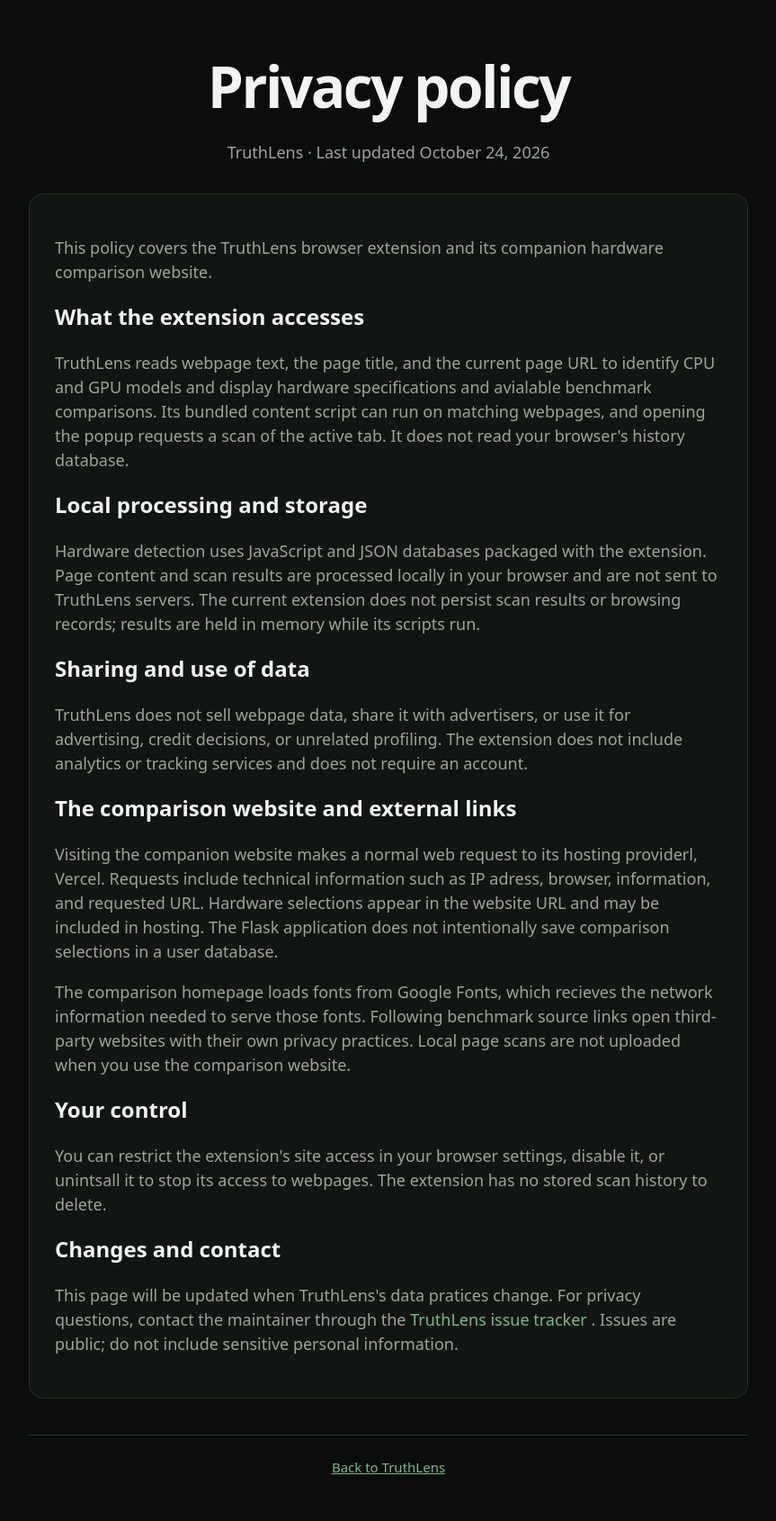
After one commit to Aaryan410/TruthLens, a Flask app: page /privacy in a window 1280 px wide. The commit adds this page. Shown: the whole page at 90% size, without its empty margins (208-1071 px from the left). Run offline with Flask 3, Linux system fonts and the light colour scheme.

Commit message:
added privacy policy page

```diff
--- a/app.py
+++ b/app.py
@@ -18,6 +18,7 @@ COMPANIES = {
         "amd": "AMD"
     }
 }
+
 
 def selected_value(name, choices, default = None):
     value = request.args.get(name)
@@ -78,5 +79,10 @@ def home():
     return render_template("index.html", hardware = hardware, sides = [left, right], comparison = comparison, catalog_error = catalog_error, generated_at = catalog.get("generatedAt", ""),)
 
 
+@app.route("/privacy")
+def privacy():
+    return render_template("privacy.html")
+
+
 if __name__ == "__main__":
     app.run()
--- a/static/style.css
+++ b/static/style.css
@@ -233,3 +233,8 @@ a {
 @media (max-width: 390px) {
     .side-fields { grid-template-columns: 1fr; }
 }
+
+.site-footer { margin-top: 40px; padding-top: 24px; border-top: 1px solid var(--border); text-align: center; font-size: 15px; }
+.policy-page { max-width: 800px; }
+.policy-content { margin-top: 32px; margin-bottom: 12px; }
+.policy-content p, .policy-content li { color: var(--muted); }
--- a/templates/index.html
+++ b/templates/index.html
@@ -214,6 +214,10 @@
                     {% endif %}
                 {% endif %}
            </section>
+
+           <footer class = "site-footer">
+                <a href = "{{ url_for('privacy') }}">Privacy policy</a>
+           </footer>
         </main>
     </body>
 </html>
--- /dev/null
+++ b/templates/privacy.html
@@ -0,0 +1,90 @@
+<!DOCTYPE html>
+<html lang = "en">
+    <head>
+        <meta charset = "UTF-8">
+        <meta name = "viewport" content = "width = device-width, initial-scale = 1.0">
+        <title>Privacy policy | TruthLens</title>
+        <link rel = "stylesheet" href = "{{ url_for('static', filename = 'style.css') }}">
+    </head>
+    <body>
+        <main class = "page policy-page">
+            <header>
+                <h1>Privacy policy</h1>
+                <p>TruthLens · Last updated October 24, 2026</p>
+            </header>
+
+
+            <article class = "model-card policy-content">
+                <p>
+                    This policy covers the TruthLens browser extension and its
+                    companion hardware comparison website.
+                </p>
+
+                <h2>What the extension accesses</h2>
+                <p>
+                    TruthLens reads webpage text, the page title, and the current
+                    page URL to identify CPU and GPU models and display hardware
+                    specifications and avialable benchmark comparisons. Its bundled
+                    content script can run on matching webpages, and opening the
+                    popup requests a scan of the active tab. It does not read your
+                    browser's history database.
+                </p>
+
+                <h2>Local processing and storage</h2>
+                <p>
+                    Hardware detection uses JavaScript and JSON databases packaged
+                    with the extension. Page content and scan results are processed
+                    locally in your browser and are not sent to TruthLens servers.
+                    The current extension does not persist scan results or browsing
+                    records; results are held in memory while its scripts run.
+                </p>
+
+                <h2>Sharing and use of data</h2>
+                <p>
+                    TruthLens does not sell webpage data, share it with advertisers,
+                    or use it for advertising, credit decisions, or unrelated
+                    profiling. The extension does not include analytics or tracking
+                    services and does not require an account.
+                </p>
+
+                <h2>The comparison website and external links</h2>
+                <p>
+                    Visiting the companion website makes a normal web request to its
+                    hosting providerl, Vercel. Requests include technical information
+                    such as IP adress, browser, information, and requested URL.
+                    Hardware selections appear in the website URL and may be included
+                    in hosting. The Flask application does not intentionally
+                    save comparison selections in a user database.
+                </p>
+                <p>
+                    The comparison homepage loads fonts from Google Fonts, which
+                    recieves the network information needed to serve those fonts.
+                    Following benchmark source links open third-party websites with
+                    their own privacy practices. Local page scans are not uploaded
+                    when you use the comparison website.
+                </p>
+
+                <h2>Your control</h2>
+                <p>
+                    You can restrict the extension's site access in your browser
+                    settings, disable it, or unintsall it to stop its access to
+                    webpages. The extension has no stored scan history to delete.
+                </p>
+
+                <h2>Changes and contact</h2>
+                <p>
+                    This page will be updated when TruthLens's data pratices change.
+                    For privacy questions, contact the maintainer through the
+                    <a hef = "https://github.com/Aaryan410/TruthLens/issues">
+                        TruthLens issue tracker
+                    </a>.
+                    Issues are public; do not include sensitive personal information.
+                </p>
+            </article>
+
+            <footer class = "site-footer">
+                <a href = "{{ url_for('home') }}">Back to TruthLens</a>
+            </footer>
+        </main>
+    </body>
+</html>
```
